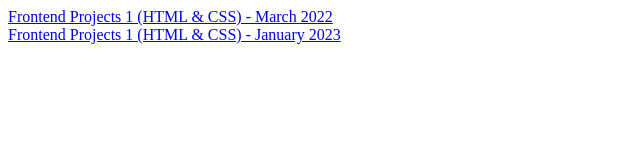
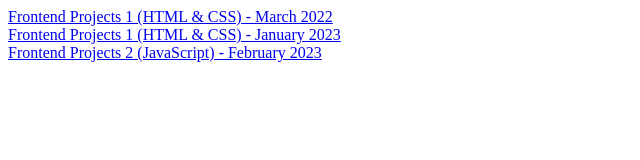
Before and after one commit to tinuola/gdi_frontend-lab, a plain HTML site: page index.html in a window 1280 px wide. Shown: the whole page, without its empty margins (0-640 px from the left). Drawn offline with Linux system fonts and the light colour scheme.

Commit message:
Update repo index

```diff
--- a/index.html
+++ b/index.html
@@ -1,3 +1,5 @@
 <a href="cohort01_2022-03/index.html" target="_blank">Frontend Projects 1 (HTML & CSS) - March 2022</a>
 <br>
 <a href="cohort02_2023-01/index.html" target="_blank">Frontend Projects 1 (HTML & CSS) - January 2023</a>
+<br>
+<a href="cohort03_2023-02/index.html" target="_blank">Frontend Projects 2 (JavaScript) - February 2023</a>
```
